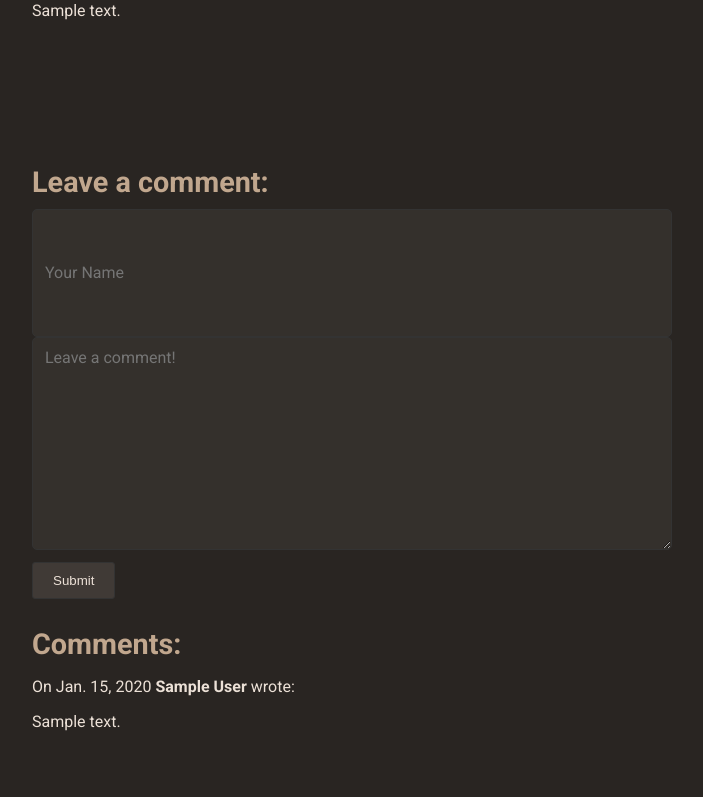
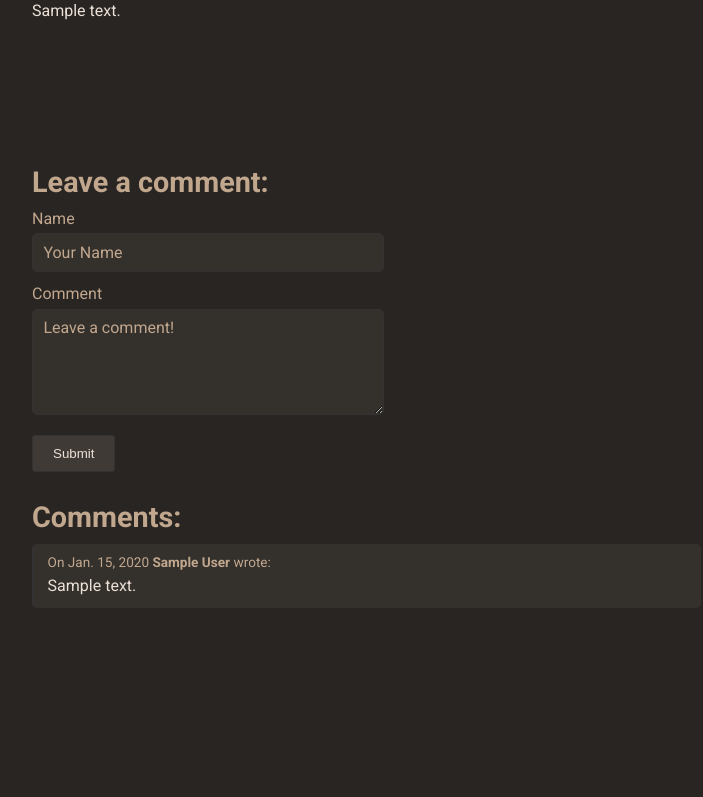
Before and after one commit to logikill99/PersonalOpenSourceWebsite, a Django app: page /blog/post/1/ in a window 1280 px wide. Shown: the part 267-1064 px from the top of the page, without its empty margins (96-799 px from the left). After the commit the page ends 874 px from the top, so only its background shows below. Run offline with Django 5.2, Linux system fonts and the light colour scheme; tables that the repository leaves empty hold one stand-in row (values such as "Sample post"); some libraries are stand-ins or nearby versions.

Commit message:
Tighten comment/contact forms and tidy the CSS.
Claude Code started the cleanup then hung. Keep the compact fields Matt
asked for, drop the giant form-control min-height, and leave the dark
palette / accordion alone.

```diff
--- a/blog/forms.py
+++ b/blog/forms.py
@@ -10,6 +10,10 @@ class CommentForm(forms.Form):
     )
     body = forms.CharField(
         widget=forms.Textarea(
-            attrs={"class": "form-control", "placeholder": "Leave a comment!"}
+            attrs={
+                "class": "form-control",
+                "placeholder": "Leave a comment!",
+                "rows": 4,
+            }
         )
     )
--- a/contactme/forms.py
+++ b/contactme/forms.py
@@ -16,7 +16,7 @@ class ContactForm(forms.ModelForm):
 
 
 class MessageForm(forms.Form):
-    message = forms.CharField(widget=forms.Textarea)
+    message = forms.CharField(widget=forms.Textarea(attrs={'rows': 5}))
 
     class Meta:
         model = Message
--- a/home/static/style.css
+++ b/home/static/style.css
@@ -10,6 +10,8 @@
     --header-text-color: #E49B5D;
     --secondary-text-color: #C1A78E;
     --border-color: #333;
+    --error-color: #E07A5F;
+    color-scheme: dark;
 }
 
 body {
@@ -233,21 +238,43 @@ a {
     fill: var(--secondary-text-color);
 }
 
+/* ---------- Buttons & inline links ---------- */
+
+button,
+#about-button,
+#pdf-button,
+#contact-button {
+    display: inline-block;
+    background-color: var(--accent-color);
+    color: var(--text-color);
+    border: 1px solid var(--border-color);
+    border-radius: 5px;
+    padding: 10px;
+    text-decoration: none;
+    cursor: pointer;
+    transition: background-color 0.3s, color 0.3s;
+}
+
+button {
+    border-radius: 3px;
+    padding: 10px 20px;
+}
+
+#about-button,
+#pdf-button,
+#contact-button {
+    margin-top: 20px;
+}
 
 #contact-button {
-    display: inline-block;
-    margin-top: 20px;
     padding: 10px 20px;
-    background-color: var(--accent-color);
-    color: var(--text-color);
-    border-radius: 5px;
-
-    border: 1px solid var(--border-color);
 }
 
+button:hover,
+#about-button:hover,
+#pdf-button:hover,
 #contact-button:hover {
-    background-color: var(--accent-color);
-    transition: 0.3s;
+    background-color: var(--header-bg-color);
     color: var(--secondary-text-color);
 }
 
@@ -504,112 +451,26 @@ body {
     max-width: 33vw;
 }
 
-/* Existing CSS... */
-
-@media only screen and (max-width: 720px) {
-    /* Adjust font sizes for smaller screens */
-    header h1 {
-        font-size: 2em;
-    }
-
-    h2 {
-        font-size: 1.5em;
-    }
-
-    header p {
-        font-size: 1.2em;
-    }
-
-    /* Stack navigation items vertically */
-    nav {
-        flex-direction: column;
-    }
-
-    nav a {
-        margin: 5px 0;
-    }
-
-    /* Reduce padding in sections */
-    section {
-        padding: 20px 5%;
-    }
-
-    /* Adjust project cards to fit smaller screens */
-    .project {
-        width: 100%;
-        margin: 10px 10px;
-    }
-
-    /* Adjust experience section */
-    .experience {
-        width: calc(100% - 60px);
-    }
-
-    .experience:hover {
-        transform: translateY(-10px);
-    }
-
-    /* Adjust image sizing */
-    #about-me-images > img {
-        max-width: calc(100vw - 60px);
-        margin: 0 0;
-        padding: 0 0;
-    }
-
-
-    #about-me-images > small {
-        margin-left: 20px;
-        margin-top: 10px;
-        max-width: calc(100vw - 60px);
-    }
-
-    /* Stack container elements */
-    .container {
-        grid-template-columns: 1fr;
-    }
+.container {
+    display: grid;
+    grid-template-columns: 1fr 1fr;
+    gap: 20px;
+    align-items: center;
 }
 
-#about-button {
-    display: inline-block;
-    margin-top: 20px;
-    background-color: var(--accent-color);
-    color: var(--text-color);
-    border-radius: 5px;
-    transition: background-color 0.3s;
-    cursor: pointer;
-    padding: 10px;
-    text-decoration: none;
+/* ---------- Forms ---------- */
+
+.site-form {
+    max-width: 28rem;
 }
 
-#about-button:hover {
-    background-color: var(--header-bg-color);
-    color: var(--secondary-text-color);
-    transition: background-color 0.3s;
+.comments .site-form {
+    max-width: 22rem;
 }
 
-#pdf-button {
-    display: inline-block;
-    margin-top: 20px;
-    background-color: var(--accent-color);
-    color: var(--text-color);
-    border-radius: 5px;
-    transition: background-color 0.3s;
-    cursor: pointer;
-    padding: 10px;
-    text-decoration: none;
-}
-#pdf-button:hover {
-    background-color: var(--header-bg-color);
-    color: var(--secondary-text-color);
-    transition: background-color 0.3s;
-}
-
-.site-form {
-    max-width: 40rem;
-}
-
-.site-form p {
-    margin: 0 0 1rem;
+.site-form p,
+.site-form .form-group {
+    margin: 0 0 0.75rem;
 }
 
 .site-form label {
@@ -624,17 +485,46 @@ body {
 .form-control {
     width: 100%;
     box-sizing: border-box;
-    padding: 0.65rem 0.75rem;
+    padding: 0.45rem 0.65rem;
     border: 1px solid var(--border-color);
     border-radius: 5px;
     background-color: var(--header-bg-color);
     color: var(--text-color);
     font: inherit;
+    line-height: 1.4;
 }
 
 .site-form textarea,
-.form-control {
-    min-height: 8rem;
+textarea.form-control {
+    display: block;
+    resize: vertical;
+}
+
+.site-form input:focus-visible,
+.site-form textarea:focus-visible,
+.site-form select:focus-visible,
+.form-control:focus-visible,
+button:focus-visible {
+    outline: 2px solid var(--header-text-color);
+    outline-offset: 1px;
+}
+
+.site-form ::placeholder {
+    color: var(--secondary-text-color);
+    opacity: 1;
+}
+
+.site-form input:-webkit-autofill,
+.site-form input:-webkit-autofill:focus {
+    -webkit-box-shadow: 0 0 0 100px var(--header-bg-color) inset;
+    -webkit-text-fill-color: var(--text-color);
+}
+
+.site-form .helptext {
+    display: block;
+    margin-top: 0.2rem;
+    font-size: 0.8em;
+    color: var(--secondary-text-color);
 }
 
 .site-form button,
@@ -670,3 +560,101 @@ body {
     height: 1px;
     overflow: hidden;
 }
+
+/* ---------- Comments ---------- */
+
+.comment {
+    max-width: 40rem;
+    margin: 0 0 1rem;
+    padding: 0.6rem 0.85rem;
+    border-left: 2px solid var(--border-color);
+    background-color: var(--header-bg-color);
+    border-radius: 5px;
+}
+
+.comment-meta {
+    margin: 0 0 0.25rem;
+    font-size: 0.85em;
+    color: var(--secondary-text-color);
+}
+
+.comment-body {
+    line-height: 1.5;
+}
+
+.comment-body p {
+    margin: 0 0 0.5rem;
+}
+
+.comment-body p:last-child {
+    margin-bottom: 0;
+}
+
+/* ---------- Responsive ---------- */
+
+@media only screen and (max-width: 768px) {
+    .project {
+        width: 48%;
+    }
+}
+
+@media only screen and (max-width: 720px) {
+    header h1 {
+        font-size: 2em;
+    }
+
+    h2 {
+        font-size: 1.5em;
+    }
+
+    header p {
+        font-size: 1.2em;
+    }
+
+    nav {
+        flex-direction: column;
+    }
+
+    nav a {
+        margin: 5px 0;
+    }
+
+    section {
+        padding: 20px 5%;
+    }
+
+    .project {
+        width: 100%;
+        margin: 10px;
+    }
+
+    .experience {
+        width: calc(100% - 60px);
+    }
+
+    .experience:hover {
+        transform: translateY(-10px);
+    }
+
+    #about-me-images > img {
+        max-width: calc(100vw - 60px);
+        margin: 0;
+        padding: 0;
+    }
+
+    #about-me-images > small {
+        margin-left: 20px;
+        margin-top: 10px;
+        max-width: calc(100vw - 60px);
+    }
+
+    .container {
+        grid-template-columns: 1fr;
+    }
+}
+
+@media only screen and (max-width: 480px) {
+    .project {
+        width: 100%;
+    }
+}
--- a/templates/post_detail.html
+++ b/templates/post_detail.html
@@ -21,9 +21,11 @@
         <form method="post" class="site-form">
             {% csrf_token %}
             <div class="form-group">
+                <label for="id_author">Name</label>
                 {{ form.author }}
             </div>
             <div class="form-group">
+                <label for="id_body">Comment</label>
                 {{ form.body }}
             </div>
             <p class="hp" aria-hidden="true">
@@ -35,12 +37,14 @@
 
         <h3>Comments:</h3>
         {% for comment in comments %}
-            <p>
-                On {{ comment.created_on.date }} <b>{{ comment.author }}</b> wrote:
-            </p>
-            <p>
-                {{ comment.body | linebreaks }}
-            </p>
+            <article class="comment">
+                <p class="comment-meta">
+                    On {{ comment.created_on.date }} <b>{{ comment.author }}</b> wrote:
+                </p>
+                <div class="comment-body">
+                    {{ comment.body | linebreaks }}
+                </div>
+            </article>
         {% endfor %}
     </section>
 {% endblock page_content %}
```
Also changed, not shown: other parts of home/static/style.css (+54 -131 lines).
